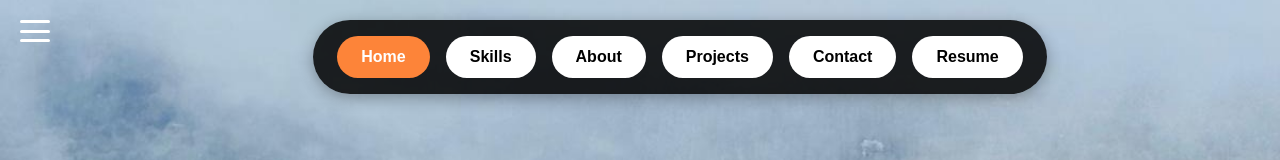
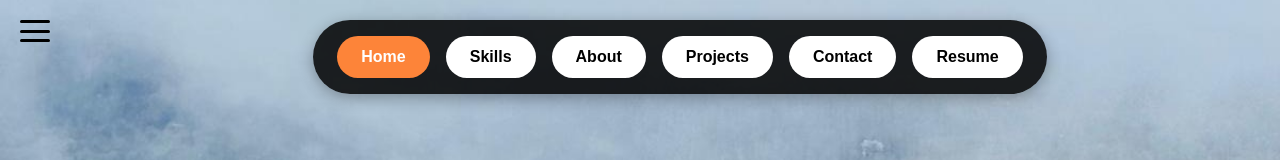
Before and after one commit to Parzzii/portfolio, a React (Create React App) app: page / in a window 1280 px wide. Shown: the top 160 px of the page. Built offline with nearby package versions, Linux system fonts and the light colour scheme.

Commit message:
home button

```diff
--- a/src/components/HeroSection.jsx
+++ b/src/components/HeroSection.jsx
@@ -1,10 +1,10 @@
 import React from "react";
 import { ChevronDown, Quote, Star } from "lucide-react";
-import "../styles/HeroSection.css";
 import { FiMail } from "react-icons/fi";
 import { FaLinkedin, FaFileDownload } from "react-icons/fa";
 import { useState } from "react";
 import { useEffect } from "react";
+import "../styles/HeroSection.css";
 
 export default function HeroSection() {
   const navItems = ["Home", "Skills", "About", "Projects", "Contact", "Resume"];
@@ -20,6 +20,7 @@ export default function HeroSection() {
   return (
     <>
       <div
+        id="home"
         className="hero-section"
         style={{
           height: "100vh",
@@ -61,7 +62,7 @@ export default function HeroSection() {
                   key={idx}
                   className={`nav-button ${item === "Home" ? "active" : ""}`}
                   onClick={() => {
-                    const targetId = item === "Skills" ? "skills" : item === "About" ? "experience" : item === "Projects" ? "projects" : item === "Contact" ? "contact" : item === "Resume" ? null : "";
+                    const targetId = item === "Skills" ? "skills" : item === "Home" ? "home" : item === "About" ? "experience" : item === "Projects" ? "projects" : item === "Contact" ? "contact" : item === "Resume" ? null : "";
 
                     if (item === "Resume") {
                       const link = document.createElement("a");
@@ -100,6 +101,7 @@ export default function HeroSection() {
                   else if (item === "About") targetId = "experience";
                   else if (item === "Projects") targetId = "projects";
                   else if (item === "Contact") targetId = "contact";
+                  else if (item === "Home") targetId = "home";
                   else if (item === "Resume") {
                     const link = document.createElement("a");
                     link.href = "/Ritik resume 2025.pdf";
--- a/src/styles/HeroSection.css
+++ b/src/styles/HeroSection.css
@@ -250,7 +250,7 @@
 .hamburger span {
   width: 28px;
   height: 3px;
-  background: white;
+  background: rgb(0, 0, 0);
   border-radius: 2px;
   transition: all 0.3s ease;
 }
@@ -413,7 +413,7 @@
 .hamburger span {
   height: 3px;
   width: 100%;
-  background: white;
+  background: rgb(0, 0, 0);
   border-radius: 5px;
   transition: all 0.3s ease;
 }
```
